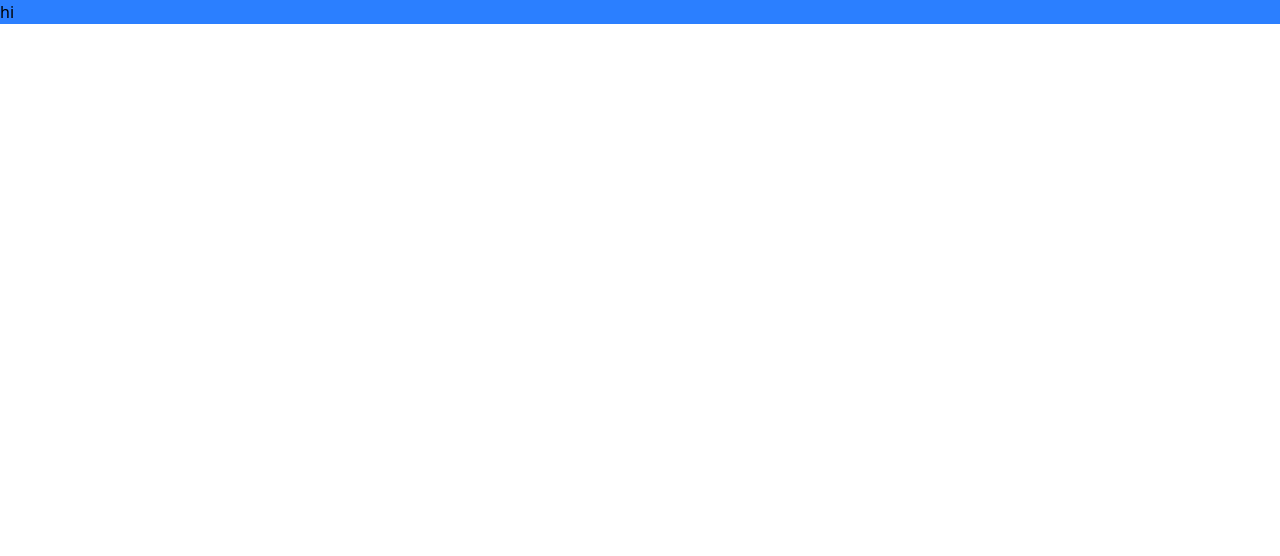
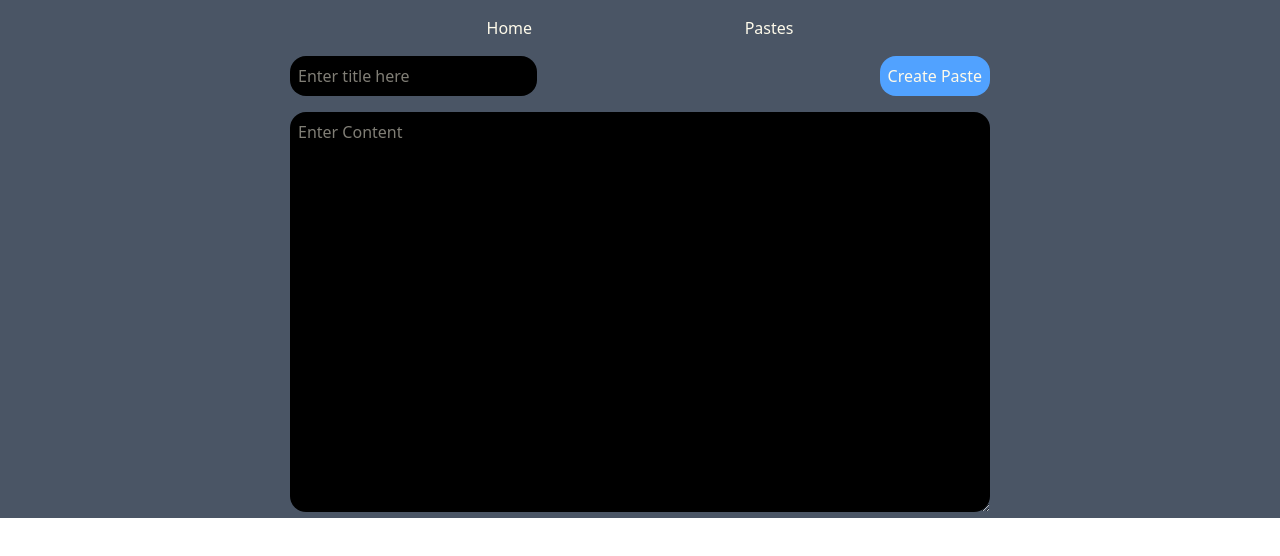
Before and after one commit to ahammedshorif/Paste-App, a React (Vite) app: page / in a window 1280 px wide. Shown: the top 556 px of the page. Built offline with nearby package versions, Linux system fonts and the light colour scheme.

Commit message:
/ page hf d

```diff
--- a/src/App.jsx
+++ b/src/App.jsx
@@ -1,12 +1,47 @@
-import { useState } from 'react'
+import {createBrowserRouter, RouterProvider} from "react-router-dom"
 import './App.css'
+import Navbar from "./components/Navbar";
+import Home from "./components/Home";
+import Pastes from "./components/Pastes";
+import ViewPaste from "./components/ViewPaste";
+
+const router = createBrowserRouter(
+    [
+      {
+        path: "/",
+        element:
+        <div>
+            <Navbar></Navbar>
+            <Home></Home>
+        </div>
+      },
+      {
+        path: "/pastes",
+        element:
+        <div>
+           <Navbar></Navbar>
+           <Pastes></Pastes>
+        </div>
+      },
+      {
+        path: "/:pasteId",
+        element:
+        <div>
+           <Navbar></Navbar>
+           <ViewPaste></ViewPaste>
+        </div>
+      },
+    ]
+);
 
 function App() {
 
 
   return (
-    <div className='bg-blue-500'>
-      hi
+    <div className="bg-gray-600 w-full flex justify-center text-amber-50">
+      <RouterProvider router={router}>
+
+      </RouterProvider>
     </div>
   )
 }
--- /dev/null
+++ b/src/components/Home.jsx
@@ -0,0 +1,39 @@
+import React, { useState } from "react";
+import { useSearchParams } from "react-router-dom";
+
+function Home() {
+  const [title, setTitle] = useState("");
+  const [value, setValue] = useState("");
+  const [searchParams, setSearchParams] = useSearchParams();
+  const PasteId = searchParams.get("pasteId");
+  return (
+    <div>
+      <div className="flex flex-row gap-7 place-content-between">
+        <input
+          className="p-2 rounded-2xl bg-black"
+          type="text"
+          placeholder="Enter title here"
+          value={title}
+          onChange={(e) => {
+            setTitle(e.target.value);
+          }}
+        />
+        <button className="bg-blue-400 cursor-pointer p-2 rounded-2xl">
+          {PasteId ? "Update Paste" : "Create Paste"}
+        </button>
+      </div>
+      <div>
+          <textarea
+            className="rounded-2xl mt-4 min-w-[700px] min-h-[400px] p-2 bg-black"
+            value={value}
+            placeholder="Enter Content"
+            onChange={(e)=>{
+                setValue(e.target.value)
+            }}
+          />
+      </div>
+    </div>
+  );
+}
+
+export default Home;
--- /dev/null
+++ b/src/components/Navbar.jsx
@@ -0,0 +1,17 @@
+import React from 'react'
+import { NavLink } from 'react-router-dom'
+
+function Navbar() {
+  return (
+    <div className='flex flex-row gap-4 place-content-evenly py-4 w-full'>
+        <NavLink to="/">
+            Home
+        </NavLink>
+        <NavLink to="/pastes">
+            Pastes
+        </NavLink>
+    </div>
+  )
+}
+
+export default Navbar
--- /dev/null
+++ b/src/components/Pastes.jsx
@@ -0,0 +1,9 @@
+import React from 'react'
+
+function Pastes() {
+  return (
+    <div>Pastes</div>
+  )
+}
+
+export default Pastes
--- /dev/null
+++ b/src/components/ViewPaste.jsx
@@ -0,0 +1,9 @@
+import React from 'react'
+
+function ViewPaste() {
+  return (
+    <div>ViewPaste</div>
+  )
+}
+
+export default ViewPaste
```
